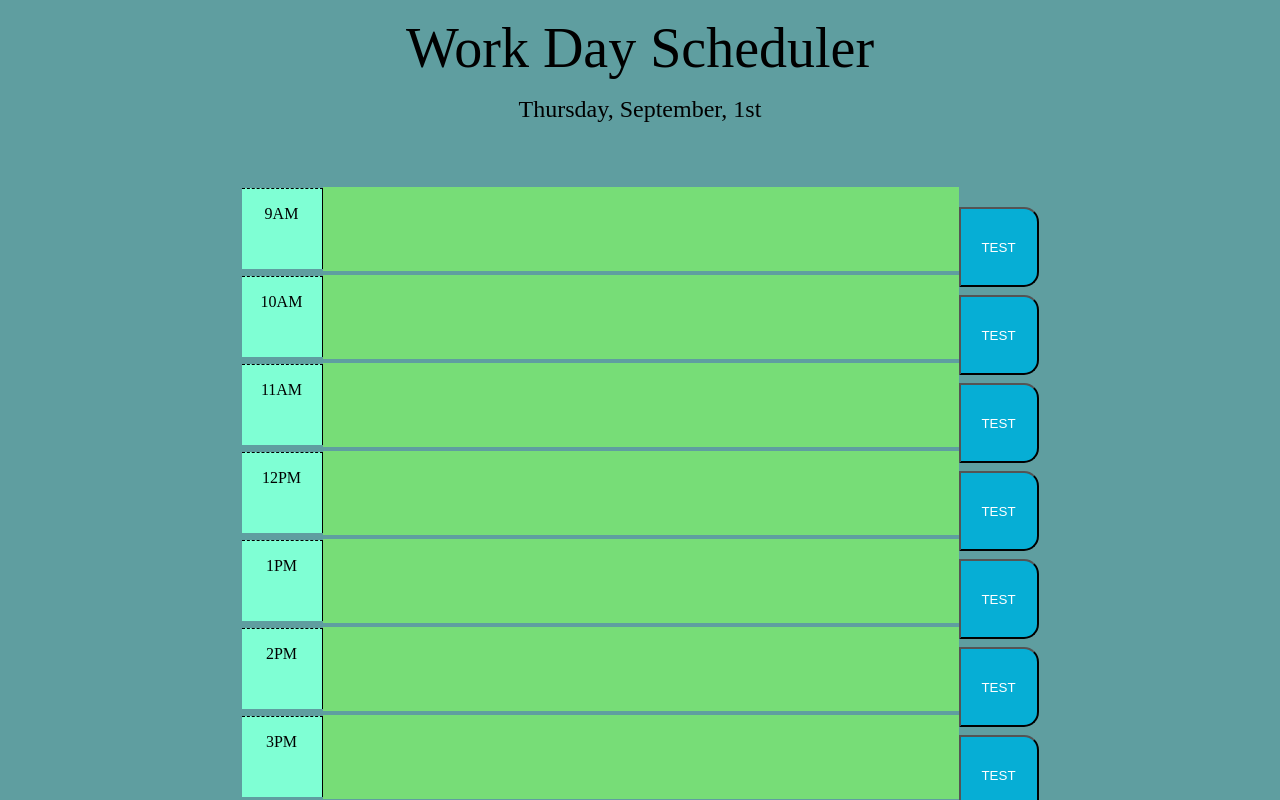
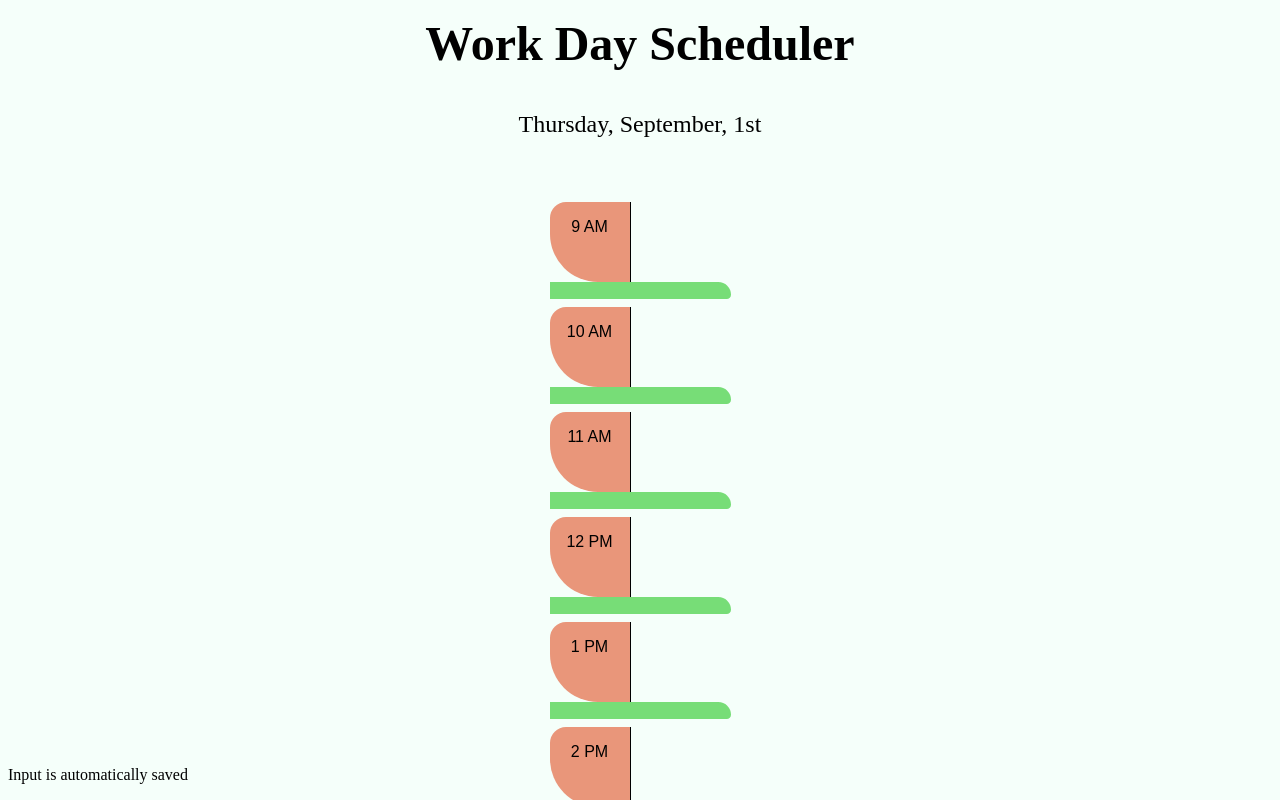
Before and after one commit to JGuerrero126/Work_Day_Redux, a React (Create React App) app: page / in a window 1280 px wide. Shown: the top 800 px of the page. Built offline with nearby package versions, Linux system fonts and the light colour scheme.

Commit message:
fixed majority of issues, mvp is done

```diff
--- a/package.json
+++ b/package.json
@@ -3,6 +3,7 @@
   "version": "0.1.0",
   "private": true,
   "dependencies": {
+    "@chakra-ui/icons": "^2.0.9",
     "@chakra-ui/react": "^2.3.1",
     "@emotion/react": "^11.10.4",
     "@emotion/styled": "^11.10.4",
--- a/src/App.js
+++ b/src/App.js
@@ -1,23 +1,23 @@
 import TimeBlock from "./components/TimeBlock";
 import Header from "./components/Header";
 import { Divider } from "@chakra-ui/react";
+import Footer from "./components/Footer";
 
 function App() {
   return (
     <div className="App">
       <Header />
       <Divider className="divider" />
-      <div>
-        <TimeBlock time="9AM" index="9" />
-        <TimeBlock time="10AM" index="10" />
-        <TimeBlock time="11AM" index="11" />
-        <TimeBlock time="12PM" index="12" />
-        <TimeBlock time="1PM" index="13" />
-        <TimeBlock time="2PM" index="14" />
-        <TimeBlock time="3PM" index="15" />
-        <TimeBlock time="4PM" index="16" />
-        <TimeBlock time="5PM" index="17" />
-      </div>
+      <TimeBlock time="9 AM" index="9" />
+      <TimeBlock time="10 AM" index="10" />
+      <TimeBlock time="11 AM" index="11" />
+      <TimeBlock time="12 PM" index="12" />
+      <TimeBlock time="1 PM" index="13" />
+      <TimeBlock time="2 PM" index="14" />
+      <TimeBlock time="3 PM" index="15" />
+      <TimeBlock time="4 PM" index="16" />
+      <TimeBlock time="5 PM" index="17" />
+      <Footer />
     </div>
   );
 }
--- a/src/Style.css
+++ b/src/Style.css
@@ -1,9 +1,9 @@
 body {
-  background-color: cadetblue;
+  background-color: mintcream;
 }
 
 .heading {
-  font-size: 3.5rem;
+  font-size: 3rem;
   text-align: center;
   margin-top: 1rem;
 }
@@ -21,61 +21,46 @@ body {
 }
 
 .timeBlock {
-  display: block;
-  text-align: center;
-  white-space: pre-wrap;
-  height: 5rem;
+  justify-content: center;
   margin-bottom: 0.5rem;
+  display: flex;
 }
 
 .timeArea {
-  display: inline-block;
   width: 5rem;
-  height: inherit;
-  background-color: aquamarine;
+  height: 5rem;
+  background-color: darksalmon;
   text-align: center;
-  border-top: 0.1rem dashed black;
   border-right: 0.1rem solid black;
+  font-family: Arial, Helvetica, sans-serif;
+  border-top-left-radius: 1rem;
+  border-bottom-left-radius: 3rem;
 }
 
 .timeText {
   min-width: 50%;
-  height: inherit;
   background: transparent;
   border: none;
   resize: none;
   white-space: pre-wrap;
-  color: #000000;
-  margin-bottom: -3.25rem;
-}
-
-.timeButton {
-  /* display: inline-block; */
-  width: 5rem;
-  height: inherit;
-  border-top-right-radius: 15px;
-  border-bottom-right-radius: 15px;
-  background-color: #06aed5;
-  color: white;
-  margin-bottom: -4rem;
-}
-
-.timeButton:hover {
-  font-size: 20px;
-  transition: all 0.3s ease-in-out;
+  color: black;
+  border-top-right-radius: 3rem;
+  border-bottom-right-radius: 1rem;
 }
 
 .past {
   background-color: #d3d3d3;
-  color: white;
 }
 
 .present {
   background-color: #ff6961;
-  color: white;
 }
 
 .future {
   background-color: #77dd77;
-  color: white;
 }
+.foot {
+  position: fixed;
+  bottom: 0;
+  font-size: 1rem;
+}
--- /dev/null
+++ b/src/components/Footer.js
@@ -0,0 +1,12 @@
+import { Text } from "@chakra-ui/react";
+import React from "react";
+
+const Footer = () => {
+  return (
+    <div>
+      <Text className="foot">Input is automatically saved</Text>
+    </div>
+  );
+};
+
+export default Footer;
--- a/src/components/Header.js
+++ b/src/components/Header.js
@@ -1,11 +1,12 @@
+import { Heading, Text } from "@chakra-ui/react";
 import moment from "moment";
 import React from "react";
 
 const Header = () => {
   return (
     <div>
-      <header className="heading">Work Day Scheduler</header>
-      <p className="now">{moment().format("dddd, MMMM, Do")}</p>
+      <Heading className="heading">Work Day Scheduler</Heading>
+      <Text className="now">{moment().format("dddd, MMMM, Do")}</Text>
     </div>
   );
 };
--- a/src/components/TimeBlock.js
+++ b/src/components/TimeBlock.js
@@ -1,22 +1,22 @@
-import { Box, Button, Textarea, Text, Center, Grid } from "@chakra-ui/react";
-import React, { useEffect } from "react";
-import moment from "moment";
+import { Box, Text, SimpleGrid, Input } from "@chakra-ui/react";
+import React, { useEffect, useState } from "react";
+import { timeCheck } from "../timeCheck";
 
 const TimeBlock = ({ time, index }) => {
-  const timeCheck = (el) => {
-    var Current = parseInt(moment().format("HH"));
-    const timeToCheck = parseInt(el.attributes[0].value);
-    console.log(Current);
-    console.log(timeToCheck);
+  const handleChange = (event) => {
+    const { value } = event.target;
 
-    if (timeToCheck < Current) {
-      el.classList.add("past");
-    } else if (timeToCheck === Current) {
-      el.classList.add("present");
-    } else if (timeToCheck > Current) {
-      el.classList.add("future");
-    }
+    setValue(value);
+
+    localStorage.setItem(index, value);
   };
+
+  const getSavedInfo = () => {
+    const info = localStorage.getItem(index);
+    setValue(info);
+  };
+
+  const [value, setValue] = useState("");
 
   useEffect(() => {
     const currentEl = document.getElementById(index);
@@ -26,14 +26,22 @@ const TimeBlock = ({ time, index }) => {
     }, 60000);
   }, [index]);
 
+  useEffect(() => {
+    getSavedInfo();
+  }, []);
+
   return (
-    <div className="timeBlock">
+    <SimpleGrid className="timeBlock">
       <Box className="timeArea">
         <Text currenttime={time}>{time}</Text>
       </Box>
-      <Textarea id={index} data-index={index} className="timeText" />
-      <Button className="timeButton">TEST</Button>
-    </div>
+      <Input
+        id={index}
+        className="timeText"
+        onChange={handleChange}
+        value={value}
+      />
+    </SimpleGrid>
   );
 };
 
--- /dev/null
+++ b/src/timeCheck.js
@@ -0,0 +1,16 @@
+import moment from "moment";
+
+export const timeCheck = (el) => {
+  var Current = parseInt(moment().format("HH"));
+  const timeToCheck = parseInt(el.id);
+  console.log(Current);
+  console.log(timeToCheck);
+
+  if (timeToCheck < Current) {
+    el.classList.add("past");
+  } else if (timeToCheck === Current) {
+    el.classList.add("present");
+  } else if (timeToCheck > Current) {
+    el.classList.add("future");
+  }
+};
```
Also changed, not shown: 1 other file (tests, documents, lock files or other folders).
